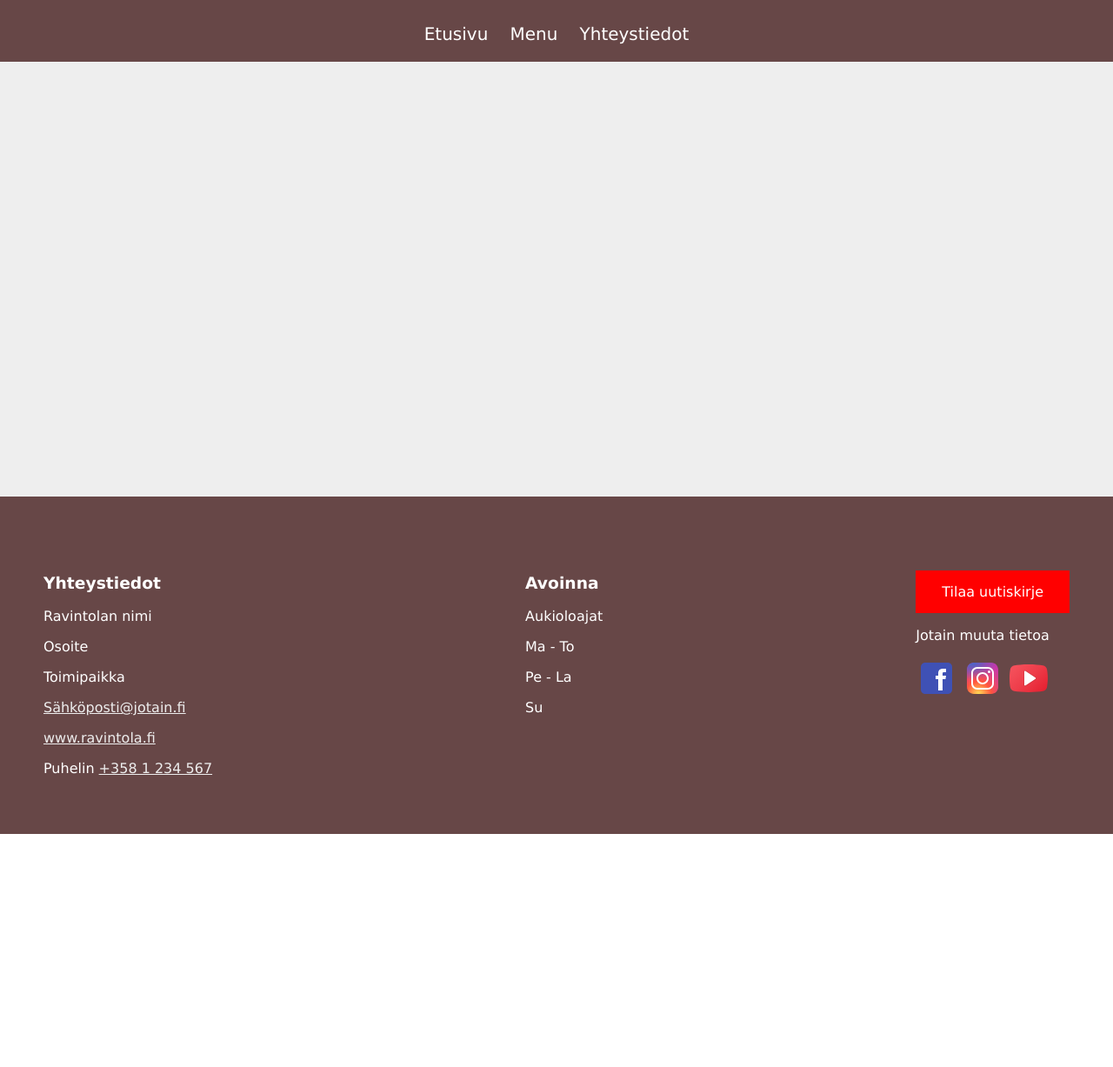
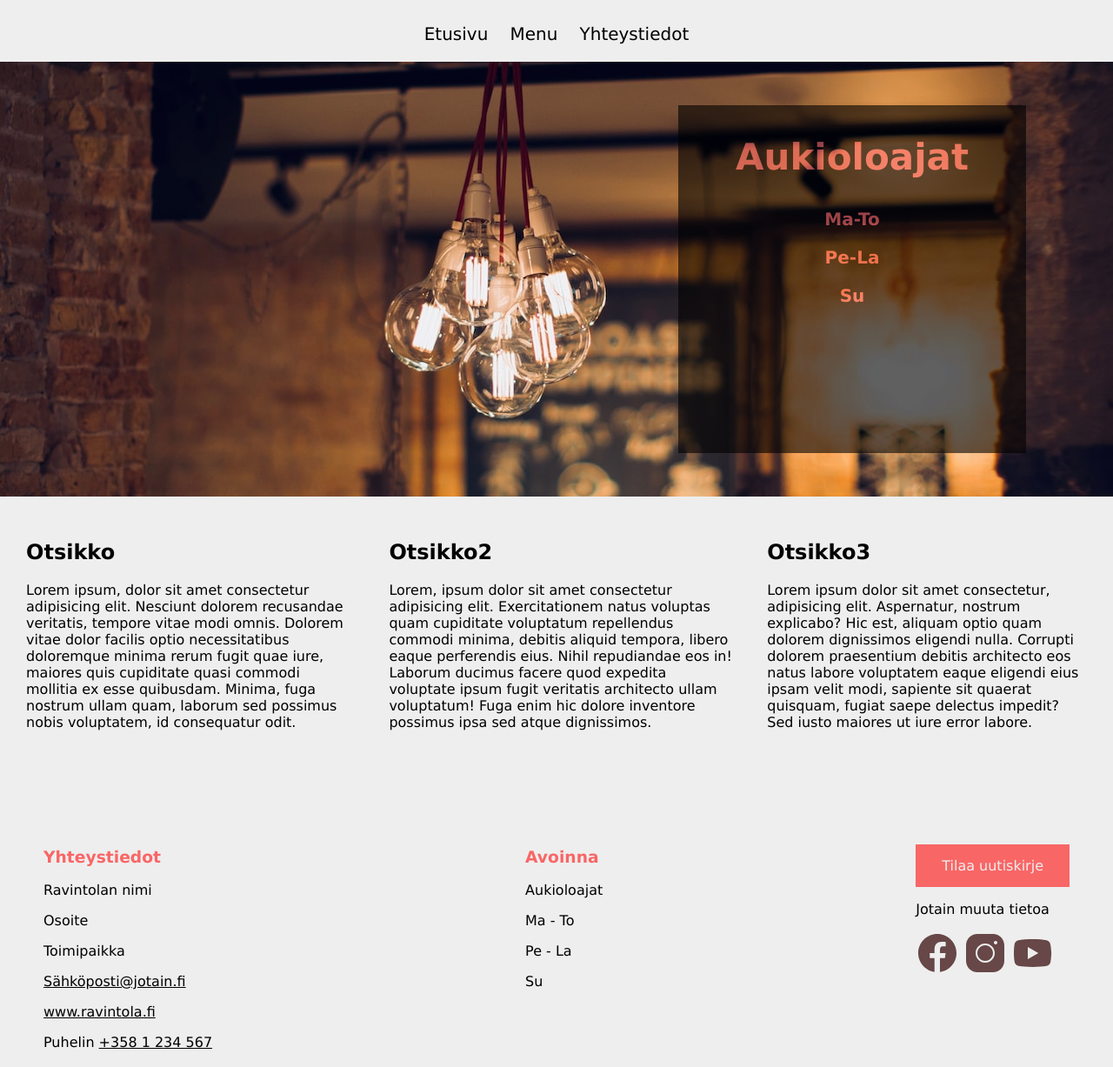
Before and after one commit to Snapter88/www-projekti, a plain HTML site: page index.html in a window 1280 px wide. Shown: the part 168-1395 px from the top of the page at 87% size. Before the commit the page ends 1127 px from the top, so only its background shows below. Drawn offline with Linux system fonts and the light colour scheme.

Commit message:
Update
Ulkoasun päivitystä

```diff
--- a/index.html
+++ b/index.html
@@ -3,8 +3,10 @@
   <head>
     <meta charset="UTF-8" />
     <meta name="viewport" content="width=device-width, initial-scale=1.0" />
-    <title>Document</title>
-    <link rel="stylesheet" href="styles.css" />
+    <title>Ravintolan nimi</title>
+    <link rel="stylesheet" href="styles.css"/>
+    <link rel="shortcut icon" href="images/favicon.png" type="image/x-icon">
+
   </head>
   <body>
     <header>
@@ -16,7 +18,30 @@
       <a href="#">Menu</a>
       <a href="#">Yhteystiedot</a>
     </nav>
-    <section>
+    <section class="front-image">
+      <div class="opening">
+        <h2>Aukioloajat</h2>
+        <p>Ma-To</p>
+        <p>Pe-La</p>
+        <p>Su</p>
+      </div>
+    </section>
+    <section class="front-box">
+
+      <article>
+        <h2>Otsikko</h2>
+        <p>Lorem ipsum, dolor sit amet consectetur adipisicing elit. Nesciunt dolorem recusandae veritatis, tempore vitae modi omnis. Dolorem vitae dolor facilis optio necessitatibus doloremque minima rerum fugit quae iure, maiores quis cupiditate quasi commodi mollitia ex esse quibusdam. Minima, fuga nostrum ullam quam, laborum sed possimus nobis voluptatem, id consequatur odit.</p>
+      </article>
+
+      <article>
+        <h2>Otsikko2</h2>
+        <p>Lorem, ipsum dolor sit amet consectetur adipisicing elit. Exercitationem natus voluptas quam cupiditate voluptatum repellendus commodi minima, debitis aliquid tempora, libero eaque perferendis eius. Nihil repudiandae eos in! Laborum ducimus facere quod expedita voluptate ipsum fugit veritatis architecto ullam voluptatum! Fuga enim hic dolore inventore possimus ipsa sed atque dignissimos.</p>
+      </article>
+
+      <article>
+        <h2>Otsikko3</h2>
+        <p>Lorem ipsum dolor sit amet consectetur, adipisicing elit. Aspernatur, nostrum explicabo? Hic est, aliquam optio quam dolorem dignissimos eligendi nulla. Corrupti dolorem praesentium debitis architecto eos natus labore voluptatem eaque eligendi eius ipsam velit modi, sapiente sit quaerat quisquam, fugiat saepe delectus impedit? Sed iusto maiores ut iure error labore.</p>
+      </article>
     </section>
 
     <footer>
@@ -39,9 +64,9 @@
       <div>
         <a href="#" class="button">Tilaa uutiskirje</a>
         <p>Jotain muuta tietoa</p>
-        <a href="#"><img src="images/facebook.svg" alt=""></a>
-        <a href="#"><img src="images/instagram.svg" alt=""></a>
-        <a href="#"><img src="images/youtube.svg" alt=""></a>
+        <a href="#"><img src="images/facebook1.svg" alt=""></a>
+        <a href="#"><img src="images/instagram1.svg" alt=""></a>
+        <a href="#"><img src="images/youtube1.svg" alt=""></a>
       </div>
     </footer>
   </body>
--- a/styles.css
+++ b/styles.css
@@ -2,12 +2,13 @@ body {
     font-family: Verdana, Geneva, Tahoma, sans-serif;
     margin: 0px;
     padding: 0px;
+    background-color: #EEEEEE;
 }
 
 header {
     padding: 20px;
     text-align: center;
-    background-color: #674747;
+    background-color: #EEEEEE;
 }
 
 header img {
@@ -15,11 +16,12 @@ header img {
     width: 125px;
     height: 125px;
     padding-top: 20px;
+    margin-left: 40px;
 
 }
 
 header h1 {
-    color: white;
+    color: #674747;
     font-size: 50px;
     padding-top: 10px;
     margin-right: 100px;
@@ -28,13 +30,13 @@ header h1 {
 nav {
     text-align: center;
     padding: 20px;
-    background-color: #674747;
+    background-color: #EEEEEE;
 }
 
 nav a {
     padding: 10px;
     font-size: 20px;
-    color: white;
+    color: black;
     text-decoration: none;
 }
 
@@ -42,16 +44,51 @@ nav a:hover {
     text-decoration: underline;
 }
 
-section {
+.front-image {
+    display: flex;
+    justify-content: right;
+    align-items: center;
     background-color: #EEEEEE;
     height: 500px;
     margin: 0px;
     padding: 0px;
+    background-image: url('images/frontpage1.jpg');
+    background-position: center;
+}
+
+.opening {
+    background-color: black;
+    opacity: 0.6;
+    width: 400px;
+    height: 400px;
+    margin-right: 100px;
+    text-align: center;
+    font-weight: bold;
+}
+
+.opening h2 {
+    color: #F96666;
+    font-size: 42px;
+}
+.opening p {
+    color: #F96666;
+    font-size: 20px;
+}
+
+.front-box {
+    display: flex;
+    flex-direction: row;
+    justify-content: space-between;
+    padding: 10px;
+}
+
+.front-box > article {
+    padding: 20px;
 }
 
 footer {
-    background-color: #674747;
-    color: white;
+    background-color: #EEEEEE;
+    color: black;
     padding: 50px;
     margin: 0px;
     text-align: left;
@@ -64,14 +101,18 @@ footer div {
 }
 
 footer a {
-    color: #EEEEEE;
+    color: black;
+}
+
+footer h3 {
+    color: #F96666;
 }
 
 .button {
     margin-top: 15px;
-    background-color: red;
+    background-color: #F96666;
     border: none;
-    color: white;
+    color: #EEEEEE;
     padding: 15px 30px;
     text-align: center;
     text-decoration: none;
```
Also changed, not shown: pohja.html (+6 -5 lines), images/facebook1.svg (added), images/favicon.png (added), images/frontpage.jpg (added), images/frontpage1.jpg (added), images/frontpage2.jpg (added), images/instagram1.svg (added), images/youtube1.svg (added), 1 other file.
